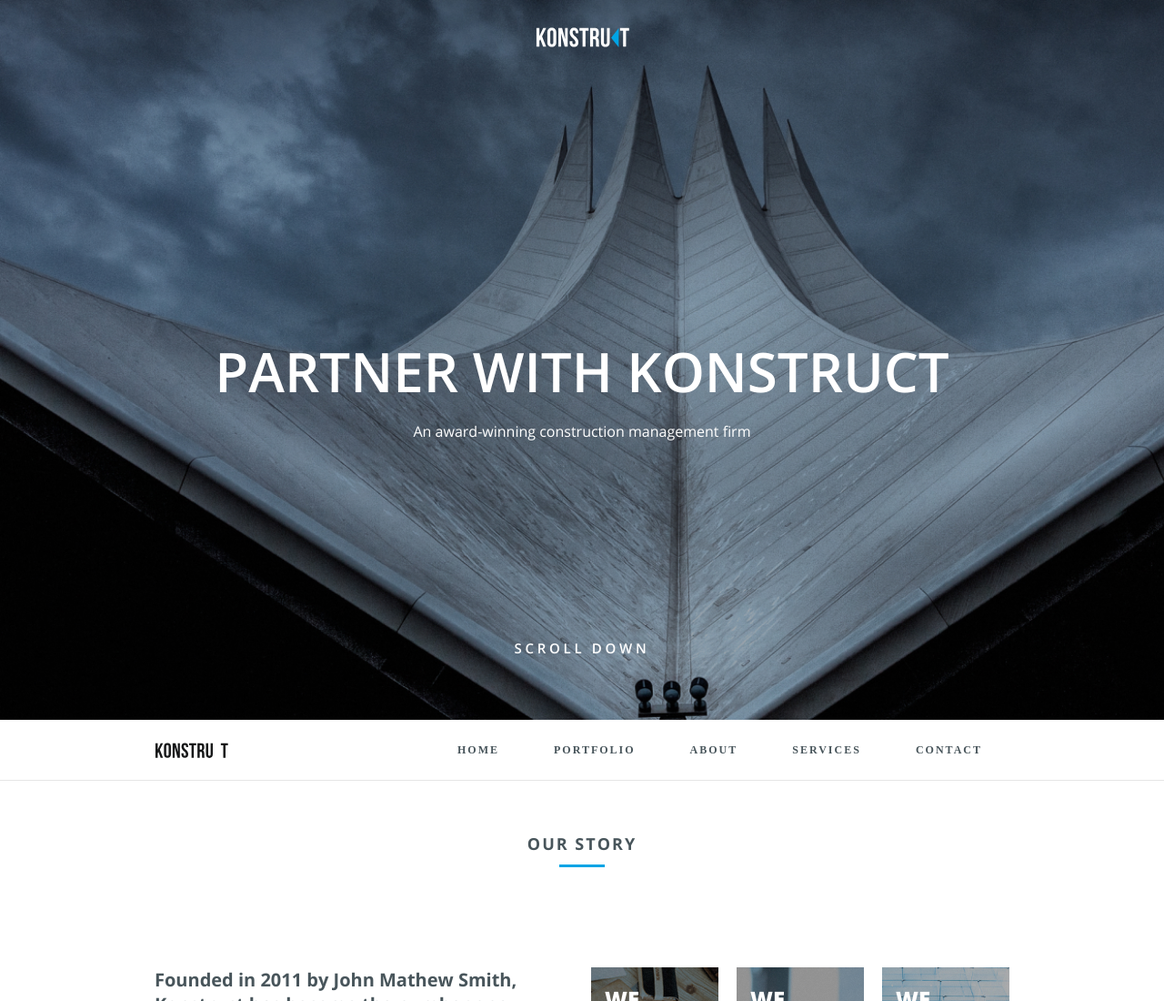
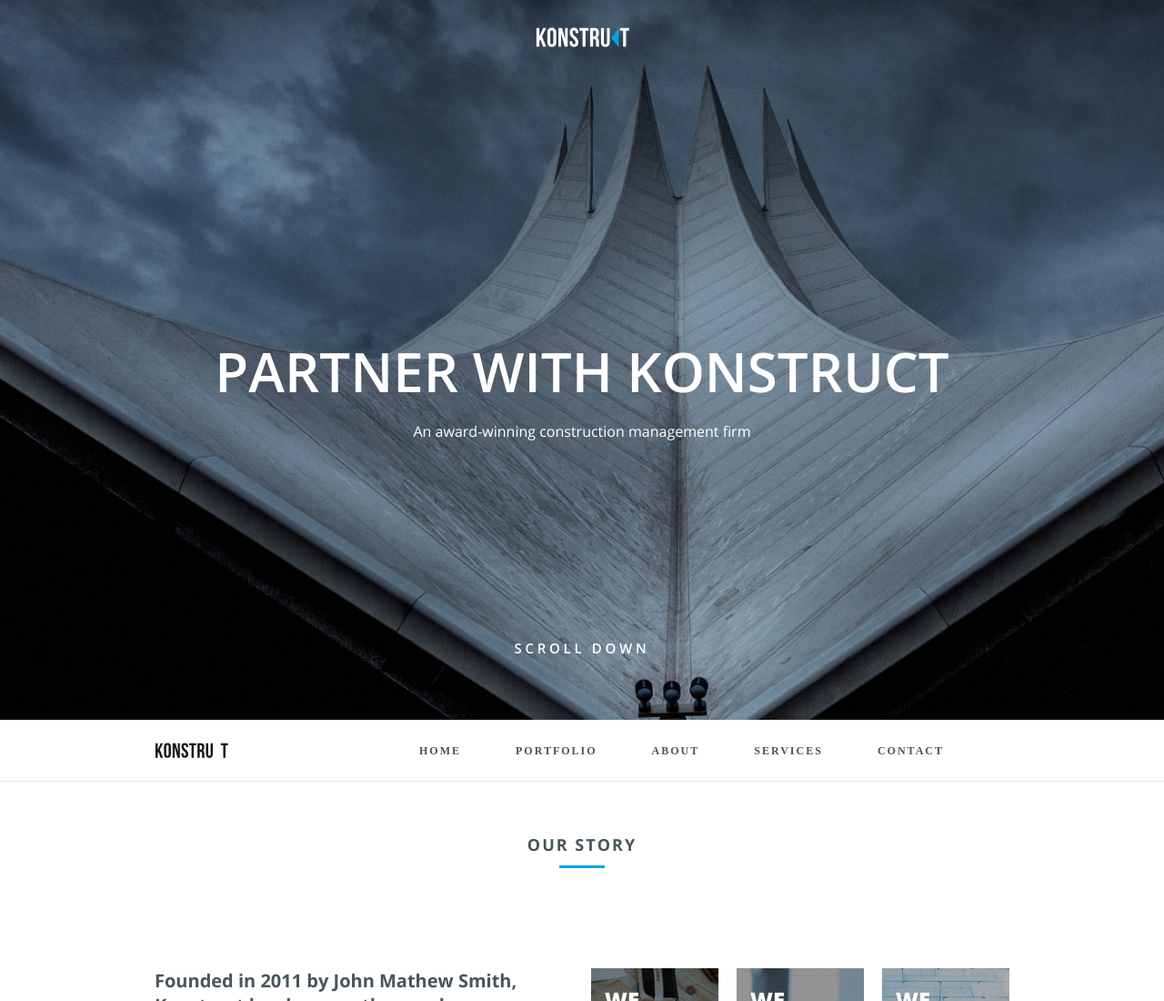
Before and after one commit to Elina-git/konstrukt-project1, a plain HTML site: page www/index.html in a window 1280 px wide. Shown: the top 1100 px of the page at 91% size. Drawn offline with Linux system fonts and the light colour scheme.

```diff
--- a/src/styles/blocks/_header.scss
+++ b/src/styles/blocks/_header.scss
@@ -1,7 +1,4 @@
 .header {
-    width: 100%;
-    padding-top: 24px;
-    padding-bottom: 24px;
     border-bottom: 1px solid #E6E6E6;
 }
 .header-inner {
@@ -12,6 +9,11 @@
     display: flex;
     justify-content: space-between;
     align-items: center;
+}
+
+.menu {
+    padding: 25px 42px;
+
 }
 
 .menu ul {
```
Also changed, not shown: www/style/style.css.
